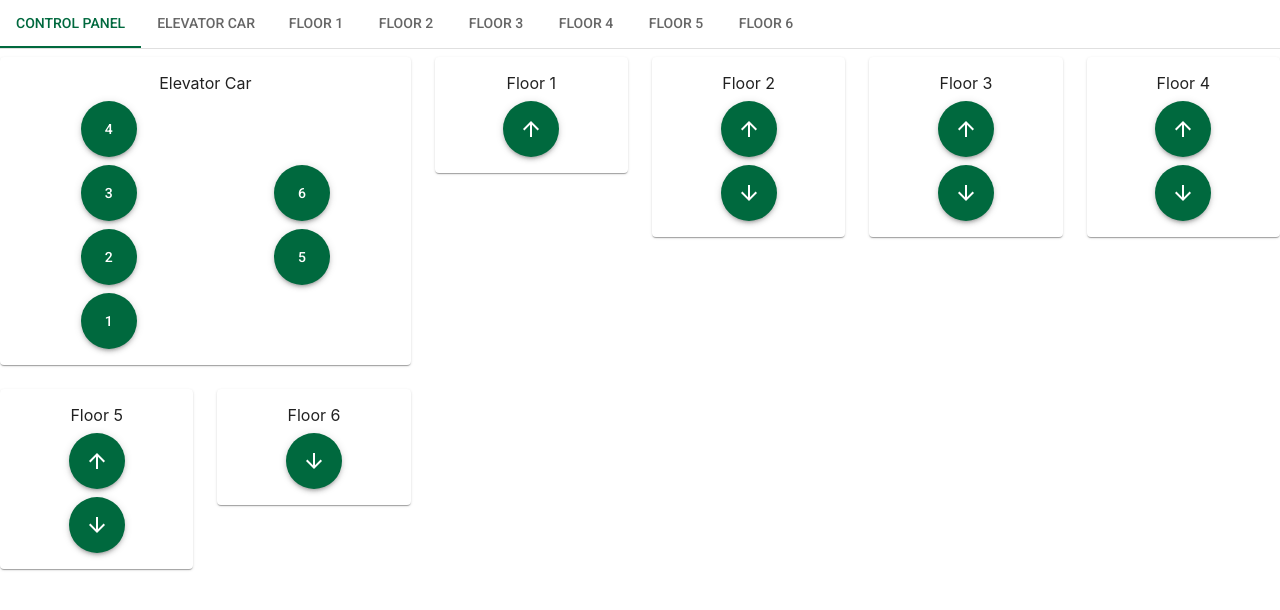
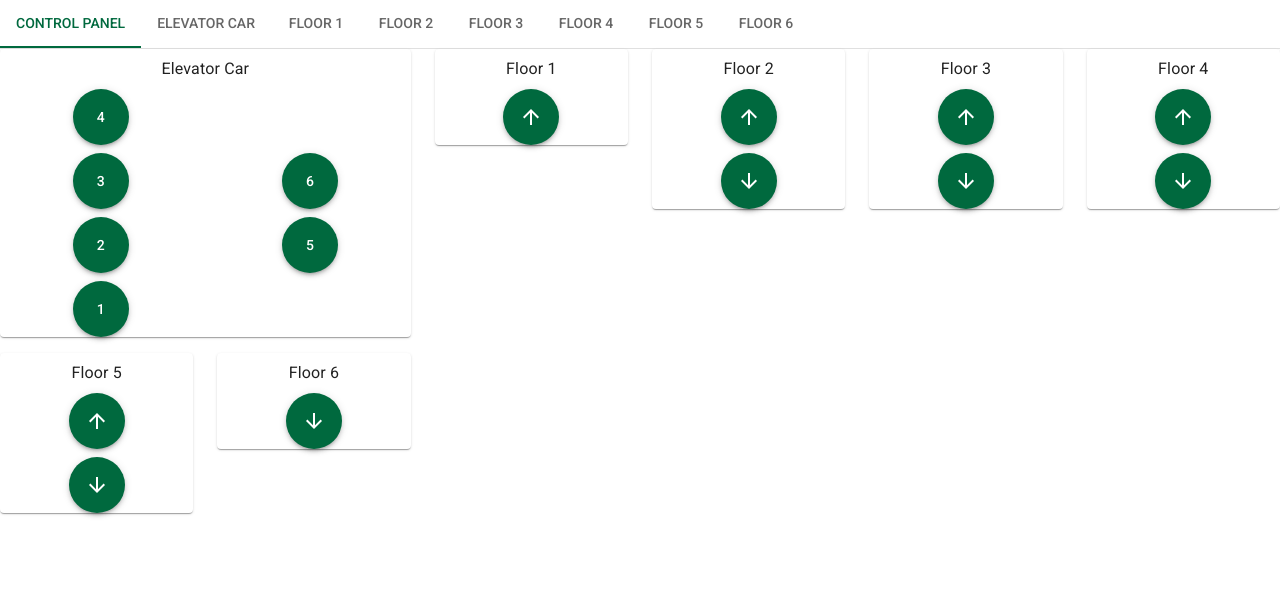
Before and after one commit to roryschadler/ElevatorApp, a React (Create React App) app: page / in a window 1280 px wide. Shown: the top 610 px of the page. Built offline with nearby package versions, Linux system fonts and the light colour scheme.

Commit message:
Update global theming

```diff
--- a/src/App.css
+++ /dev/null
@@ -1,3 +0,0 @@
-.elevator_panel {
-  padding: 1rem;
-}
--- a/src/App.js
+++ b/src/App.js
@@ -1,7 +1,5 @@
-import './App.css';
 import React from 'react';
-import { ThemeProvider } from '@mui/system';
-import { Tabs, Tab, Grid } from '@mui/material';
+import { ThemeProvider, Tabs, Tab, Grid, CssBaseline } from '@mui/material';
 
 import theme from './theme';
 import ElevatorDisplay from './components/ElevatorDisplay';
@@ -23,6 +21,7 @@ class App extends React.Component {
   render() {
     return (
       <div className="App">
+        <CssBaseline />
         <ThemeProvider theme={theme}>
           <Grid container spacing={1}>
             <Grid item xs={12} sx={{ borderBottom: 1, borderColor: 'divider' }}>
--- a/src/index.css
+++ /dev/null
@@ -1,13 +0,0 @@
-body {
-  margin: 0;
-  font-family: -apple-system, BlinkMacSystemFont, 'Segoe UI', 'Roboto', 'Oxygen',
-    'Ubuntu', 'Cantarell', 'Fira Sans', 'Droid Sans', 'Helvetica Neue',
-    sans-serif;
-  -webkit-font-smoothing: antialiased;
-  -moz-osx-font-smoothing: grayscale;
-}
-
-code {
-  font-family: source-code-pro, Menlo, Monaco, Consolas, 'Courier New',
-    monospace;
-}
--- a/src/index.js
+++ b/src/index.js
@@ -1,8 +1,7 @@
 import React from 'react';
 import ReactDOM from 'react-dom';
-import './index.css';
 import App from './App';
-import reportWebVitals from './reportWebVitals';
+// import reportWebVitals from './reportWebVitals';
 
 ReactDOM.render(
   <React.StrictMode>
@@ -14,4 +13,4 @@ ReactDOM.render(
 // If you want to start measuring performance in your app, pass a function
 // to log results (for example: reportWebVitals(console.log))
 // or send to an analytics endpoint. Learn more: https://bit.ly/CRA-vitals
-reportWebVitals();
+// reportWebVitals();
--- a/src/theme.js
+++ b/src/theme.js
@@ -2,7 +2,16 @@ import { createTheme } from "@mui/material";
 
 const theme = createTheme({
   typography: {
-    fontFamily: 'Roboto'
+    fontFamily: "Roboto"
+  },
+  components: {
+    MuiCssBaseline: {
+      styleOverrides: `
+        @font-face {
+          font-family: 'Roboto';
+        }
+      `,
+    },
   },
   palette: {
     type: 'light',
```
